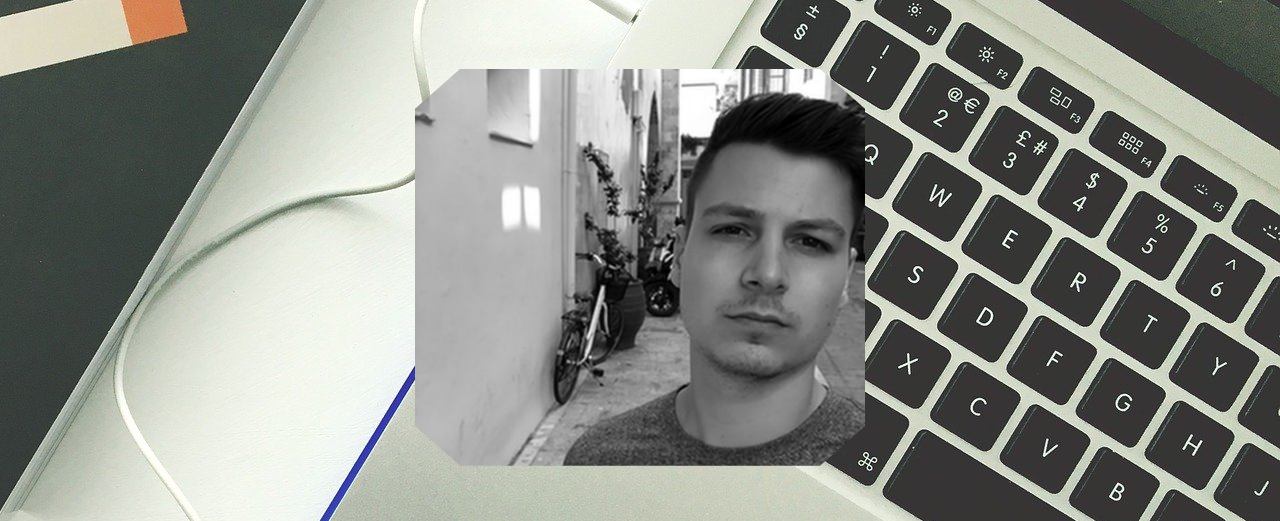
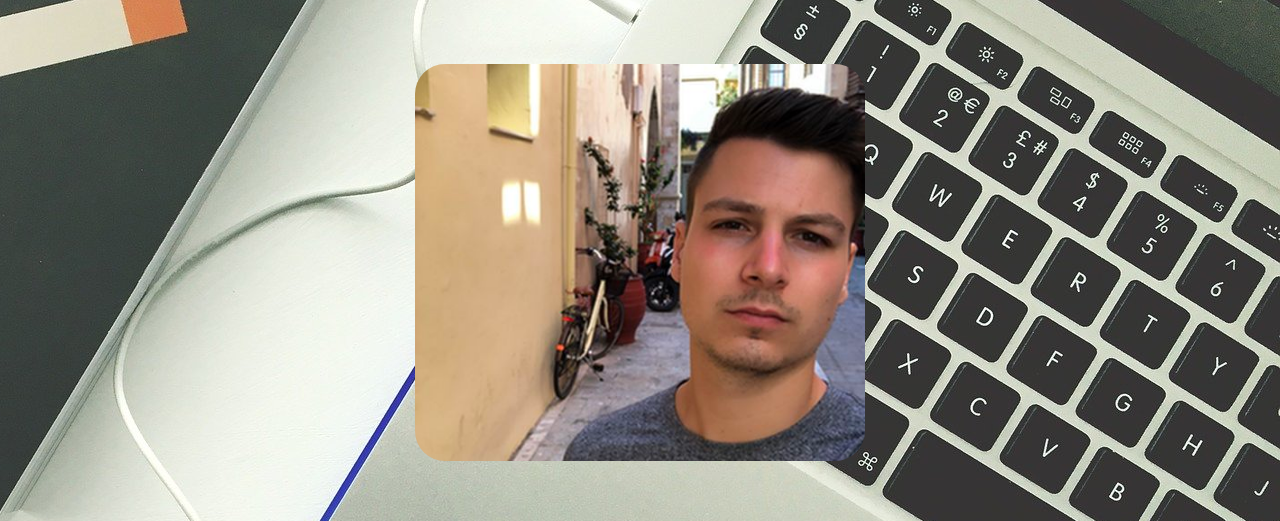
Before and after one commit to ValentinDft/valentinduffet.fr, a React (Create React App) app in the folder reactapp/: page / in a window 1280 px wide. Shown: the top 521 px of the page. Built offline with nearby package versions, Linux system fonts and the light colour scheme.

Commit message:
changement cv + sup img header effet

```diff
--- a/reactapp/src/components/Header.js
+++ b/reactapp/src/components/Header.js
@@ -11,9 +11,9 @@ function Presentation() {
             <div className="header">
                 <Row>
                     <Col span={24} style={{display: "flex", justifyContent:"center", marginTop: "5%", marginBottom: "5%",}}>
-                        <div className="mask mask_type1 mask_type1-a2" >
-                            <CardImg src={imgCard} style={{ width: "450px"}} className="mask__img"/>
-                        </div>
+                        {/* <div className="mask mask_type1 mask_type1-a2" > */}
+                            <CardImg src={imgCard} style={{ width: "450px", borderRadius: "30px"}}/>
+                        {/* </div> */}
                     </Col>
                 </Row>
                 <Row>
--- a/reactapp/src/components/Presentation.js
+++ b/reactapp/src/components/Presentation.js
@@ -39,7 +39,7 @@ function Presentation() {
                     </div>
                     <div style={{display: "flex", justifyContent: "center", marginTop:"40px"}} data-aos="fade-up" data-aos-delay="3000" data-aos-delay="500">
                         <div className="flip">
-                            <a href="https://res.cloudinary.com/valent-cloud/image/upload/v1612978324/CV_D%C3%A9veloppeur_Web_JS_Junior_DUFFET_Valentin_kvtix2.pdf" target="_blank" rel="noopener noreferrer">
+                            <a href="https://firebasestorage.googleapis.com/v0/b/portfolio-8d284.appspot.com/o/CV%20D%C3%A9veloppeur%20web%20junior%20DUFFET%20Valentin.pdf?alt=media&token=2bf0fdfe-93fb-47d3-bbf2-42bdfbe011c7" target="_blank" rel="noopener noreferrer">
                                 <div class="front">VOIR</div>
                                 <div class="back">MON CV</div>
                             </a>
```
